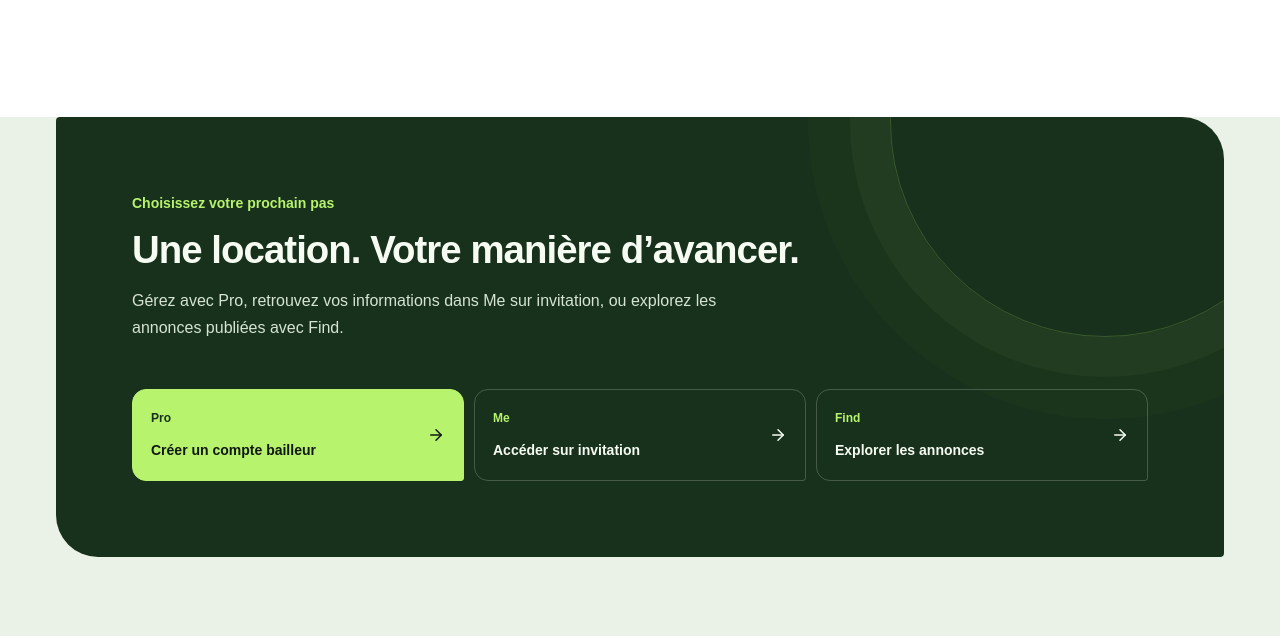
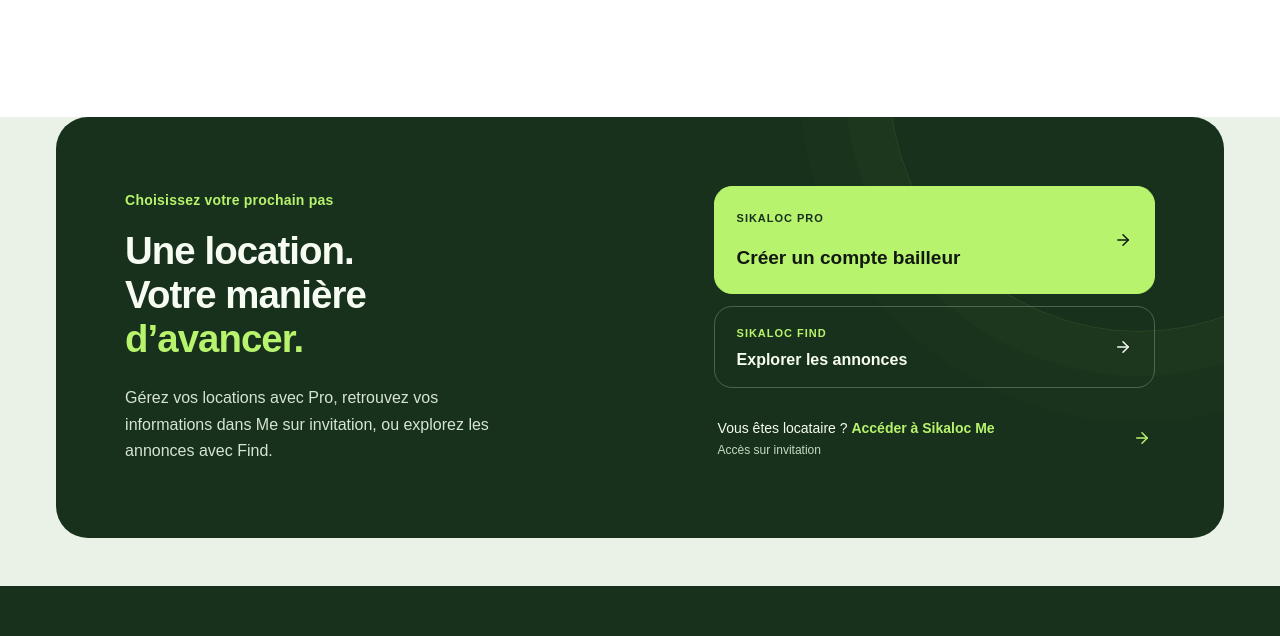
Before and after one commit to gtoflimimael-svg/sikaloc, a Next.js app: page / in a window 1280 px wide. Shown: the part 6131-6767 px from the top of the page. Built offline with nearby package versions, Linux system fonts and the light colour scheme; no server answers; a web font is replaced by a local one.

Commit message:
feat(home): redesign final CTA

```diff
--- a/src/app/globals.css
+++ b/src/app/globals.css
@@ -1794,23 +1794,34 @@
   .questions-admin-message { color: var(--color-positive-deep); font-size: 14px; }
   .questions-admin-filters a:focus-visible, .questions-admin-contact a:focus-visible, .questions-admin-item-actions button:focus-visible { outline: 3px solid #b8f36d; outline-offset: 3px; }
 
-  .home-final-section { padding: 0 clamp(20px, 5vw, 56px) clamp(56px, 7vw, 90px); }
-  .home-final-cta { position: relative; display: grid; grid-template-columns: minmax(0, 1fr); gap: clamp(28px, 4vw, 48px); overflow: hidden; padding: clamp(36px, 6vw, 76px); border-radius: 4px 42px 4px 42px; background: #17311c; }
-  .home-final-cta::after { position: absolute; top: -210px; right: -96px; width: 430px; height: 430px; border: 1px solid rgb(184 243 109 / .2); border-radius: 50%; box-shadow: 0 0 0 40px rgb(184 243 109 / .035), 0 0 0 82px rgb(184 243 109 / .02); content: ''; pointer-events: none; }
+  .home-final-section { padding: 0 clamp(20px, 5vw, 56px) clamp(32px, 4vw, 48px); }
+  .home-final-cta { position: relative; display: grid; grid-template-columns: minmax(0, 1.08fr) minmax(320px, .92fr); align-items: center; gap: clamp(36px, 5.5vw, 76px); overflow: hidden; padding: clamp(42px, 5.4vw, 72px); border-radius: 32px; background: #17311c; }
+  .home-final-cta::after { position: absolute; top: -285px; right: -165px; width: 500px; height: 500px; border: 1px solid rgb(184 243 109 / .1); border-radius: 50%; box-shadow: 0 0 0 44px rgb(184 243 109 / .018), 0 0 0 90px rgb(184 243 109 / .012); content: ''; pointer-events: none; }
   .home-final-copy, .home-final-paths { position: relative; z-index: 1; }
-  .home-final-kicker { margin: 0 0 13px; color: #b8f36d; font-size: 14px; font-weight: 700; }
-  .home-final-copy h2 { max-width: 930px; margin: 0; color: #f7fcf3; font-size: clamp(46px, 6.3vw, 84px); letter-spacing: -.06em; line-height: .98; }
-  .home-final-description { max-width: 640px; margin: 16px 0 0; color: #d6e5d3; font-size: 16px; line-height: 1.65; }
-  .home-final-paths { display: grid; grid-template-columns: repeat(3, minmax(0, 1fr)); gap: 10px; }
-  .home-final-path { display: grid; min-width: 0; grid-template-columns: 1fr auto; align-items: center; gap: 6px 12px; min-height: 92px; padding: 16px 18px; border: 1px solid rgb(234 241 231 / .22); border-radius: 14px 14px 3px 14px; color: #f7fcf3; text-decoration: none; transition: background-color 160ms ease, color 160ms ease, border-color 160ms ease; }
-  .home-final-path-space { grid-column: 1; color: #b8f36d; font-size: 12px; font-weight: 750; }
-  .home-final-path-label { grid-column: 1; font-size: 14px; font-weight: 650; line-height: 1.4; }
-  .home-final-path > svg { grid-column: 2; grid-row: 1 / span 2; }
-  .home-final-path--pro { border-color: #b8f36d; background: #b8f36d; color: #111810; }
-  .home-final-path--pro .home-final-path-space { color: #17311c; }
-  .home-final-path:hover { border-color: #b8f36d; background: #23452a; }
-  .home-final-path--pro:hover { background: #a4e951; color: #111810; }
-  .home-final-path:focus-visible { outline: 3px solid #b8f36d; outline-offset: 4px; }
+  .home-final-kicker { margin: 0 0 17px; color: #b8f36d; font-size: 14px; font-weight: 700; letter-spacing: .015em; }
+  .home-final-copy h2 { display: grid; max-width: 13ch; margin: 0; color: #f7fcf3; font-family: var(--font-display); font-size: clamp(50px, 5.25vw, 74px); letter-spacing: -.065em; line-height: .97; text-wrap: balance; }
+  .home-final-copy h2 span { display: block; }
+  .home-final-title-accent { color: #b8f36d; }
+  .home-final-description { max-width: 43ch; margin: 24px 0 0; color: #d6e5d3; font-size: 16px; line-height: 1.65; }
+  .home-final-paths { display: grid; gap: 12px; }
+  .home-final-action { display: grid; min-width: 0; grid-template-columns: minmax(0, 1fr) auto; align-items: center; gap: 7px 16px; min-height: 82px; padding: 17px 22px; border: 1px solid rgb(234 241 231 / .25); border-radius: 18px; color: #f7fcf3; text-decoration: none; transition: background-color 160ms ease, color 160ms ease, border-color 160ms ease, transform 160ms ease; }
+  .home-final-action-space { grid-column: 1; color: #b8f36d; font-size: 11px; font-weight: 750; letter-spacing: .09em; }
+  .home-final-action-label { grid-column: 1; font-size: 16px; font-weight: 700; line-height: 1.35; }
+  .home-final-action > svg { grid-column: 2; grid-row: 1 / span 2; }
+  .home-final-action--pro { min-height: 108px; border-color: #b8f36d; background: #b8f36d; color: #111810; }
+  .home-final-action--pro .home-final-action-space { color: #17311c; }
+  .home-final-action--pro .home-final-action-label { font-size: 19px; }
+  .home-final-action--find:hover { border-color: #b8f36d; background: rgb(184 243 109 / .08); color: #b8f36d; }
+  .home-final-action--pro:hover { border-color: #a4e951; background: #a4e951; color: #111810; transform: translateY(-1px); }
+  .home-final-me { display: flex; min-width: 0; min-height: 68px; align-items: center; justify-content: space-between; gap: 16px; padding: 8px 4px 0; color: #f7fcf3; text-decoration: none; }
+  .home-final-me-copy { display: grid; gap: 4px; }
+  .home-final-me-title { font-size: 14px; font-weight: 500; line-height: 1.45; }
+  .home-final-me-title strong { color: #b8f36d; font-weight: 750; }
+  .home-final-me-note { color: #c8d8c5; font-size: 12px; line-height: 1.4; }
+  .home-final-me > svg { flex: 0 0 auto; color: #b8f36d; transition: transform 160ms ease; }
+  .home-final-me:hover .home-final-me-title strong { text-decoration: underline; text-underline-offset: 4px; }
+  .home-final-me:hover > svg { transform: translateX(3px); }
+  .home-final-action:focus-visible, .home-final-me:focus-visible { outline: 3px solid #b8f36d; outline-offset: 4px; }
 
   .legal-copy { max-width: 52rem; }
   .legal-copy h1 { text-wrap: balance; }
@@ -1833,10 +1844,11 @@
 @media (max-width: 1050px) {
   .home-product-story { gap: 28px; }
   .home-find-layout { grid-template-columns: minmax(0, .72fr) minmax(0, 1.28fr); gap: 28px; }
+  .home-final-cta { gap: 32px; }
+}
+
+@media (max-width: 900px) {
   .home-final-cta { grid-template-columns: minmax(0, 1fr); }
-}
-
-@media (max-width: 900px) {
   .home-problem-layout { grid-template-columns: minmax(0, 1fr); row-gap: 26px; }
   .home-problem-heading { max-width: 760px; }
   .home-section-title.home-problem-title { max-width: 16ch; }
@@ -1899,10 +1911,12 @@
   .question-form-grid { grid-template-columns: minmax(0, 1fr); gap: 0; }
   .question-form-footer { align-items: flex-start; flex-direction: column; }
   .question-form-footer > p { max-width: 48ch; }
-  .home-final-cta { gap: 26px; padding: 32px 24px; border-radius: 4px 24px 4px 24px; }
-  .home-final-cta::after { top: auto; right: -140px; bottom: -175px; width: 280px; height: 280px; }
-  .home-final-paths { grid-template-columns: minmax(0, 1fr); }
-  .home-final-path { min-height: 76px; }
+  .home-final-cta { grid-template-columns: minmax(0, 1fr); gap: 28px; padding: 36px 30px; border-radius: 26px; }
+  .home-final-copy h2 { max-width: 15ch; font-size: clamp(48px, 8vw, 66px); }
+  .home-final-description { margin-top: 18px; }
+  .home-final-action { min-height: 76px; padding: 16px 18px; border-radius: 16px; }
+  .home-final-action--pro { min-height: 96px; }
+  .home-final-me { min-height: 58px; }
 }
 
 @media (max-width: 420px) {
@@ -1925,8 +1939,14 @@
   .questions-admin-contact { align-items: flex-start; }
   .questions-admin-contact a { width: 100%; margin-left: 26px; }
   .questions-admin-item-actions .questions-admin-delete { margin-left: 0; }
+  .home-final-cta { gap: 24px; padding: 30px 24px; border-radius: 24px; }
+  .home-final-copy h2 { font-size: clamp(43px, 10.8vw, 54px); }
+  .home-final-description { font-size: 15px; }
+  .home-final-paths { gap: 9px; }
+  .home-final-action { min-height: 72px; padding-inline: 16px; }
+  .home-final-action--pro { min-height: 88px; }
 }
 
 @media (prefers-reduced-motion: reduce) {
-  .home-faq-chevron, .home-faq-answer-wrap, .home-faq-contact-button, .question-submit, .question-channel-option, .home-final-path { transition: none; }
-}
+  .home-faq-chevron, .home-faq-answer-wrap, .home-faq-contact-button, .question-submit, .question-channel-option, .home-final-action, .home-final-me, .home-final-me > svg { transition: none; }
+}
--- a/src/app/page.tsx
+++ b/src/app/page.tsx
@@ -362,33 +362,36 @@ export default async function PageAccueil() {
         </section>
 
         {/* ── Appel final ──────────────────────────────────────────────── */}
-        <section className="home-final-section">
+        <section className="home-final-section" aria-labelledby="home-final-title">
           <div className="home-final-cta mx-auto max-w-[1200px]">
             <div className="home-final-copy">
               <p className="home-final-kicker">Choisissez votre prochain pas</p>
-              <h2 className="text-display-md font-extrabold tracking-tight text-on-dark">
-                Une location. Votre manière d’avancer.
+              <h2 id="home-final-title" className="text-display-md font-extrabold tracking-tight text-on-dark">
+                <span>Une location.</span>
+                <span>Votre manière</span>
+                <span className="home-final-title-accent">d’avancer.</span>
               </h2>
               <p className="home-final-description">
-                Gérez avec Pro, retrouvez vos informations dans Me sur invitation,
-                ou explorez les annonces publiées avec Find.
+                Gérez vos locations avec Pro, retrouvez vos informations dans Me sur invitation, ou explorez les annonces avec Find.
               </p>
             </div>
 
             <nav className="home-final-paths" aria-label="Choisir un espace Sikaloc">
-              <Link href={utilisateur ? '/entrer' : '/inscription'} className="home-final-path home-final-path--pro">
-                <span className="home-final-path-space">Pro</span>
-                <span className="home-final-path-label">{utilisateur ? 'Ouvrir mon espace' : 'Créer un compte bailleur'}</span>
+              <Link href={utilisateur ? '/entrer' : '/inscription'} className="home-final-action home-final-action--pro">
+                <span className="home-final-action-space">SIKALOC PRO</span>
+                <span className="home-final-action-label">{utilisateur ? 'Ouvrir mon espace' : 'Créer un compte bailleur'}</span>
                 <ArrowRight size={18} aria-hidden="true" />
               </Link>
-              <Link href="/me/rejoindre" className="home-final-path">
-                <span className="home-final-path-space">Me</span>
-                <span className="home-final-path-label">Accéder sur invitation</span>
+              <Link href="/find" className="home-final-action home-final-action--find">
+                <span className="home-final-action-space">SIKALOC FIND</span>
+                <span className="home-final-action-label">Explorer les annonces</span>
                 <ArrowRight size={18} aria-hidden="true" />
               </Link>
-              <Link href="/find" className="home-final-path">
-                <span className="home-final-path-space">Find</span>
-                <span className="home-final-path-label">Explorer les annonces</span>
+              <Link href="/me/rejoindre" className="home-final-me">
+                <span className="home-final-me-copy">
+                  <span className="home-final-me-title">Vous êtes locataire ? <strong>Accéder à Sikaloc Me</strong></span>
+                  <span className="home-final-me-note">Accès sur invitation</span>
+                </span>
                 <ArrowRight size={18} aria-hidden="true" />
               </Link>
             </nav>
```
